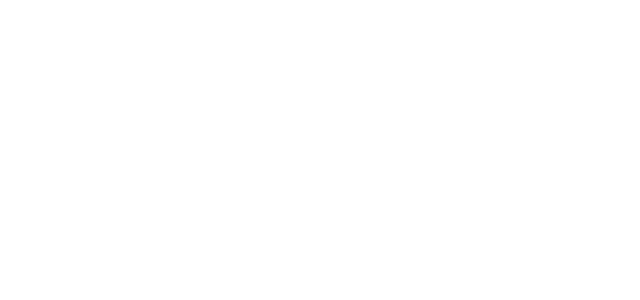
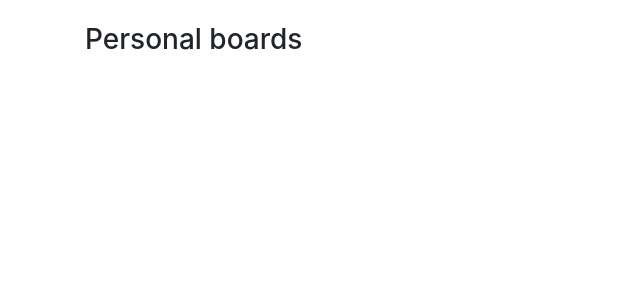
Before and after one commit to vitalied/boards, an Angular app in the folder client/: page /dashboard in a window 1280 px wide. Before the commit this address led to /. Shown: the top 300 px of the page, without its empty margins (0-640 px from the left). Built offline with nearby package versions, Linux system fonts and the light colour scheme.

Commit message:
dashboard

```diff
--- a/client/src/app/app-routing.module.ts
+++ b/client/src/app/app-routing.module.ts
@@ -1,7 +1,11 @@
 import { NgModule } from '@angular/core';
 import { RouterModule, Routes } from '@angular/router';
 
+import { DashboardComponent } from './dashboard/dashboard.component';
+
 const routes: Routes = [
+  { path: '', redirectTo: '/dashboard', pathMatch: 'full' },
+  { path: 'dashboard', component: DashboardComponent }
 ];
 
 @NgModule({
--- a/client/src/app/app.component.html
+++ b/client/src/app/app.component.html
@@ -0,0 +1 @@
+<router-outlet></router-outlet>
--- a/client/src/app/app.module.ts
+++ b/client/src/app/app.module.ts
@@ -7,9 +7,12 @@
 
 import { AppComponent } from './app.component';
 
+import { DashboardComponent } from './dashboard/dashboard.component';
+
 @NgModule({
   declarations: [
-    AppComponent
+    AppComponent,
+    DashboardComponent
   ],
   imports: [
     BrowserModule,
--- /dev/null
+++ b/client/src/app/dashboard/dashboard.component.html
@@ -0,0 +1,10 @@
+<div class="container">
+  <div class="row my-sm-4">
+    <div class="col-sm-12">
+      <h3>Personal boards</h3>
+    </div>
+  </div>
+
+  <div class="row">
+  </div>
+</div>
--- /dev/null
+++ b/client/src/app/dashboard/dashboard.component.ts
@@ -0,0 +1,12 @@
+import { Component, OnInit } from '@angular/core';
+
+@Component({
+  selector: 'app-dashboard',
+  templateUrl: './dashboard.component.html',
+  styleUrls: ['./dashboard.component.css']
+})
+export class DashboardComponent implements OnInit {
+  constructor() { }
+
+  ngOnInit(): void { }
+}
```
Also changed, not shown: client/src/app/dashboard/dashboard.component.css (added).
